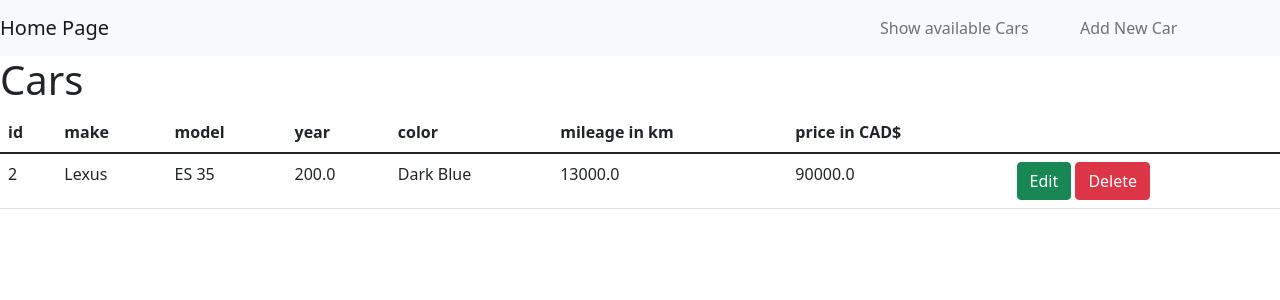
After one commit to Pavzl/pa-ga-python, a Flask app: page /cars in a window 1280 px wide. The commit adds this page. Shown: the top 300 px of the page. Run offline with Flask 3, Linux system fonts and the light colour scheme.

Commit message:
Add files via upload

```diff
--- /dev/null
+++ b/week-10-LAB/cars.csv
@@ -0,0 +1,2 @@
+id,make,model,year,color,mileage,price
+2,Lexus,ES 35,200.0,Dark Blue,13000.0,90000.0
--- /dev/null
+++ b/week-10-LAB/lab_project.py
@@ -0,0 +1,99 @@
+import pandas as pd
+from flask import Flask, render_template, request, redirect, url_for
+import json
+
+app = Flask(__name__)
+
+@app.route("/")
+def index():
+    return render_template("base.html")
+
+@app.route("/cars")
+def get_cars():
+    car_list = pd.read_csv("cars.csv")
+    return render_template("index.html", cars=car_list.to_dict("records"))
+
+@app.route("/cars/new", methods=["GET", "POST"])
+def add_new_cars():
+    if request.method == "GET":
+        return render_template("new_cars.html")
+    else:
+        cars = pd.read_csv("cars.csv")
+        car_list = cars.to_dict("records")
+
+        car_make = request.form["make"]
+        car_model = request.form["model"]
+        car_year = request.form["year"]
+        car_color = request.form["color"]
+        car_mileage = request.form["mileage"]
+        car_price = request.form["price"]
+        new_car = {}
+
+        new_car_id = car_list[len(car_list) - 1]["id"] + 1
+
+        new_car["id"] = new_car_id
+        new_car["make"] = car_make
+        new_car["model"] = car_model
+        new_car["year"] = car_year
+        new_car["color"] = car_color
+        new_car["mileage"] = car_mileage
+        new_car["price"] = car_price
+
+        car_list.append(new_car)
+
+        df = pd.DataFrame(car_list).set_index("id")
+        df.to_csv("cars.csv")
+        return redirect(url_for("get_cars"))
+
+#route to edit each product
+@app.route("/cars/<id>", methods=["GET", "PUT", "POST"])
+def edit_cars(id):
+    car_list = display_cars_list()
+    selected_car = None
+    for car in car_list:
+        if car["id"] == int(id):
+            selected_car = car
+            break
+    if request.method == "GET":
+        return render_template("edit-cars.html", cars=selected_car)
+
+    else:
+        data = {
+            'id': car['id'],
+            "make": request.form["make"],
+            "model": request.form["model"],
+            "year": request.form["year"],
+            "color": request.form["color"],
+            "mileage": request.form["mileage"],
+            "price": request.form["price"],
+        }
+        update_cars(car_list, data)
+        df = pd.DataFrame(car_list).set_index("id")
+        df.to_csv("cars.csv")
+        return redirect(url_for("get_cars"))
+
+@app.route("/cars/<id>/delete", methods=["POST","DELETE"])
+def delete_cars(id):
+   delete_cars(request.form["delete"])
+   return redirect(url_for("get_cars"))
+
+
+def display_cars_list():
+    car = pd.read_csv("cars.csv")
+    return car.to_dict("records")
+
+def update_cars(car_list, new_car):
+    for idx in range(len(car_list)):
+        if new_car["id"] == car_list[idx]["id"]:
+            car_list[idx] = new_car
+            break
+
+def delete_cars(id):
+    car_list = display_cars_list()
+    new_list = [car for car in car_list if not (car["id"] == int(id)) ]
+    df = pd.DataFrame(new_list).set_index("id")
+    df.to_csv("cars.csv")
+
+
+if __name__ == "__main__":
+    app.run(debug=True)
--- /dev/null
+++ b/week-10-LAB/static/style.css
@@ -0,0 +1,11 @@
+.navbar-nav{
+    flex-direction: row;
+}
+
+.navbar-nav li a{
+    width: 200px;
+}
+
+.form-group label{
+    width: 250px;
+}
--- /dev/null
+++ b/week-10-LAB/templates/base.html
@@ -0,0 +1,28 @@
+<!doctype html>
+<title>{% block title %}{% endblock %} - Flaskr</title>
+<link rel="stylesheet" href="https://cdn.jsdelivr.net/npm/bootstrap@5.1.1/dist/css/bootstrap.min.css">
+<link rel="stylesheet" href="{{ url_for('static', filename='style.css') }}">
+<nav class="navbar navbar-light bg-light">
+    <a class="navbar-brand" href="#">
+      Home Page
+    </a>
+
+    <ul class="navbar-nav">
+        <li class="nav-item">
+            <a class="nav-link" href="/cars">Show available Cars</a>
+        </li>
+        <li class="nav-item">
+            <a class="nav-link" href="/cars/new">Add New Car</a>
+        </li>
+    </ul>
+
+  </nav>
+<section class="content">
+  <header>
+    {% block header %}{% endblock %}
+  </header>
+  {% for message in get_flashed_messages() %}
+    <div class="flash">{{ message }}</div>
+  {% endfor %}
+  {% block content %}{% endblock %}
+</section>
--- /dev/null
+++ b/week-10-LAB/templates/index.html
@@ -0,0 +1,42 @@
+{% extends "base.html"%}
+{% block header %}
+    <h1>Cars</h1>
+{% endblock %}
+{% block content %}
+
+<table class="table">
+    <thead>
+         <th>id</th>
+         <th>make</th>
+         <th>model</th>
+         <th>year</th>
+         <th>color</th>
+         <th>mileage in km</th>
+         <th>price in CAD$</th>
+         <th></th>
+    </thead>
+    <tbody>
+        {% for cars in cars %}
+        <form action="/cars/{{cars.id}}/delete" method="post">
+        <tr>
+            <td> {{ cars.id }}</td>
+            <td> {{ cars.make }}</td>
+            <td> {{ cars.model }}</td>
+            <td> {{ cars.year }}</td>
+            <td> {{ cars.color }}</td>
+            <td> {{ cars.mileage }}</td>
+            <td> {{ cars.price }}</td>
+
+            <td>
+            <a href="/cars/{{cars.id}}" class="btn btn-success btn-md">
+                <span class="glyphicon glyphicon-pencil"></span> Edit
+                </a>
+                <button type="submit" name="delete" value="{{cars.id}}" class="btn btn-danger btn-md">Delete</button>
+            </td>
+        </tr>
+        </form>
+        {% endfor %}
+    </tbody>
+</table>
+
+{% endblock %}
```
Also changed, not shown: week-10-LAB/templates/edit-cars.html (added, +37 -0 lines), week-10-LAB/templates/new_cars.html (added, +33 -0 lines), week-10/Crud.py (+104 -78 lines), week-10/templates/edit-product.html (added, +25 -0 lines), week-10/templates/new-product.html (added, +27 -0 lines), week-10/templates/products.html (+17 -19 lines).
